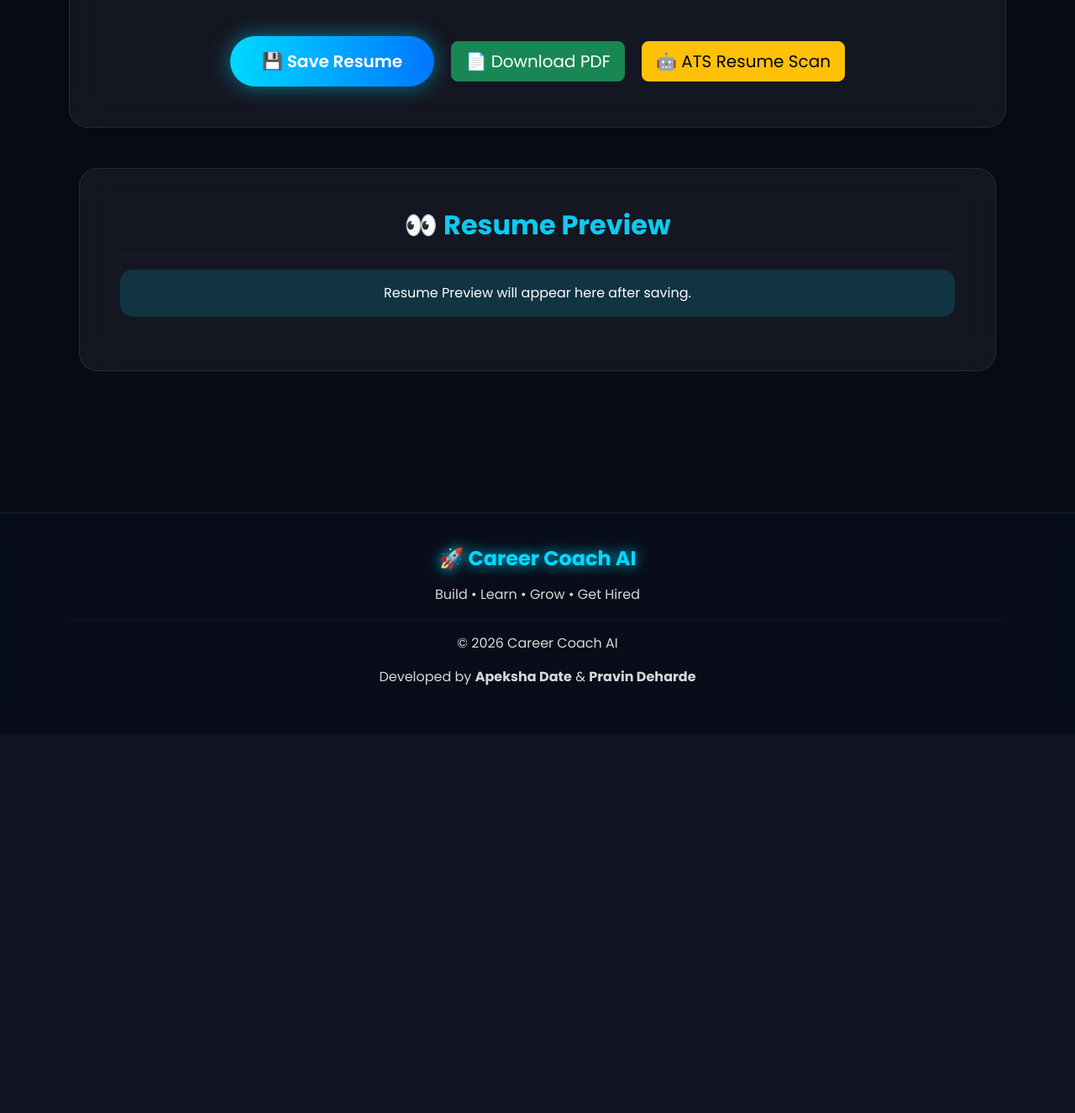
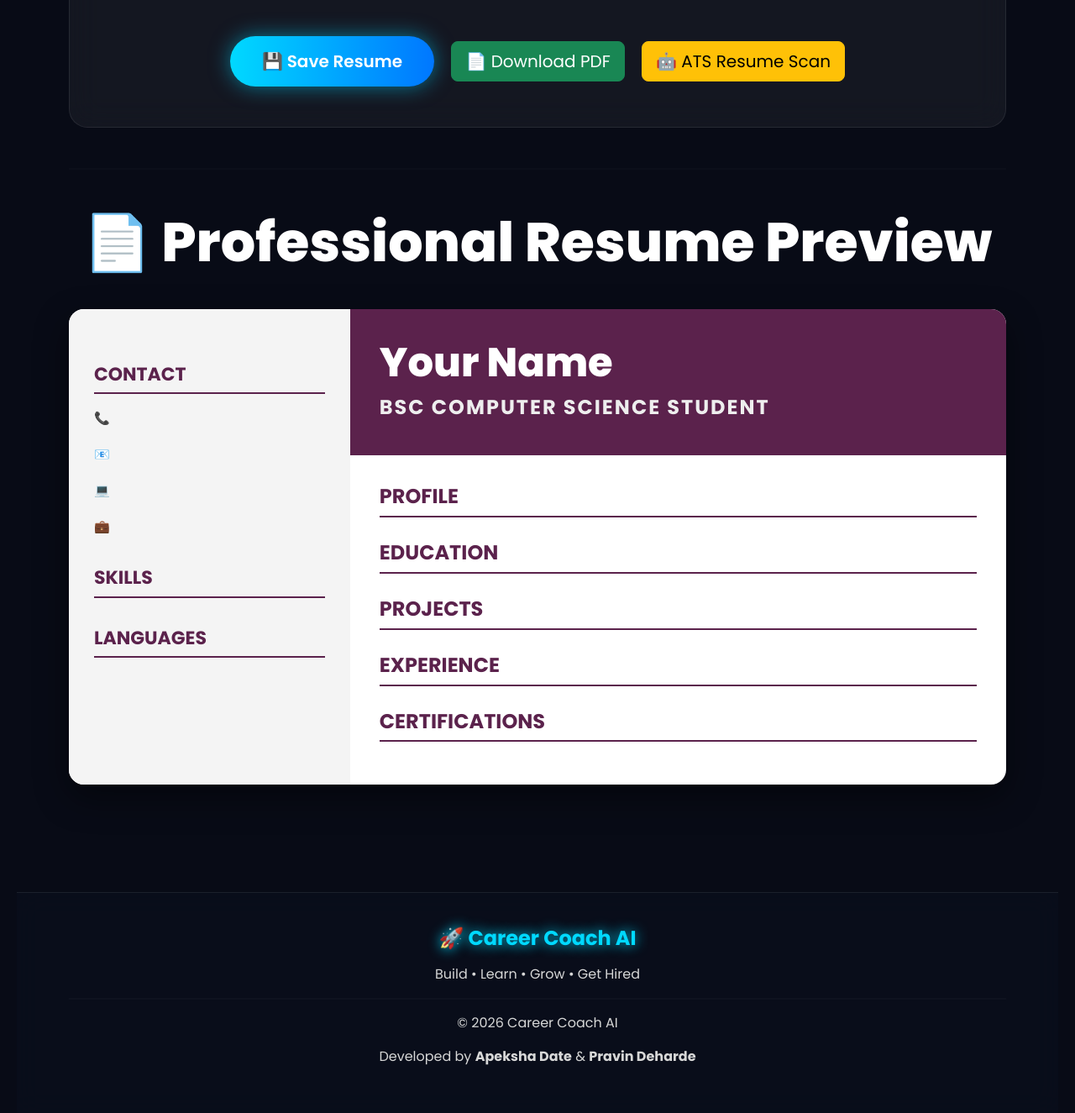
Before and after one commit to pravin-deharde/career-coach, a Flask app: page /resume in a window 1280 px wide. Shown: the part 1694-3019 px from the top of the page at 84% size. Before the commit the page ends 2510 px from the top, so only its background shows below. Run offline with Flask 3, Linux system fonts and the light colour scheme; the visitor is signed in with stand-in values (Sample User, id 1); some libraries are stand-ins or nearby versions.

Commit message:
updated career coach project

```diff
--- a/app.py
+++ b/app.py
@@ -3,6 +3,16 @@
     request,
     redirect,
     flash
+)
+from reportlab.lib import colors
+from reportlab.lib.enums import TA_CENTER
+from reportlab.lib.styles import getSampleStyleSheet, ParagraphStyle
+from reportlab.platypus import (
+    SimpleDocTemplate,
+    Paragraph,
+    Spacer,
+    Table,
+    TableStyle,
 )
 from roadmap_data import roadmaps
 from database import db
@@ -323,7 +333,7 @@
         "resume.html",
         resume=resume
     )
-@app.route("/resume/analyze", methods=["POST"])
+@app.route("/resume/analyze", methods=["GET","POST"])
 def analyze_resume():
 
     if "user_id" not in session:
@@ -543,98 +553,99 @@
 
     buffer = BytesIO()
 
-    doc = SimpleDocTemplate(buffer)
+    doc = SimpleDocTemplate(
+        buffer,
+        rightMargin=30,
+        leftMargin=30,
+        topMargin=30,
+        bottomMargin=30
+    )
 
     styles = getSampleStyleSheet()
+
+    title_style = ParagraphStyle(
+        "TitleStyle",
+        parent=styles["Heading1"],
+        fontSize=24,
+        alignment=TA_CENTER,
+        textColor=colors.HexColor("#1565C0"),
+        spaceAfter=20,
+    )
+
+    heading_style = ParagraphStyle(
+        "HeadingStyle",
+        parent=styles["Heading2"],
+        fontSize=14,
+        textColor=colors.white,
+        backColor=colors.HexColor("#1565C0"),
+        leftIndent=5,
+        spaceBefore=10,
+        spaceAfter=8,
+    )
+
+    normal_style = ParagraphStyle(
+        "NormalStyle",
+        parent=styles["BodyText"],
+        fontSize=11,
+        leading=18,
+        spaceAfter=6,
+    )
 
     story = []
 
     story.append(
-        Paragraph("<b><font size=20>Professional Resume</font></b>", styles["Title"])
+        Paragraph("Professional Resume", title_style)
     )
 
-    story.append(
-        Paragraph(f"<b>Name:</b> {resume.name}", styles["Heading2"])
-    )
+    info = [
+        ["👤 Name", resume.name or "-"],
+        ["📧 Email", resume.email or "-"],
+        ["📱 Phone", resume.phone or "-"],
+        ["🌐 GitHub", resume.github or "-"],
+        ["💼 LinkedIn", resume.linkedin or "-"],
+    ]
+
+    table = Table(info, colWidths=[120, 330])
+
+    table.setStyle(TableStyle([
+        ("GRID", (0,0), (-1,-1), 0.5, colors.grey),
+        ("BACKGROUND", (0,0), (0,-1), colors.HexColor("#1565C0")),
+        ("TEXTCOLOR", (0,0), (0,-1), colors.white),
+        ("BACKGROUND", (1,0), (1,-1), colors.whitesmoke),
+        ("BOTTOMPADDING", (0,0), (-1,-1), 8),
+        ("TOPPADDING", (0,0), (-1,-1), 8),
+    ]))
+
+    story.append(table)
+    story.append(Spacer(1,15))
+
+    story.append(Paragraph("Professional Summary", heading_style))
+    story.append(Paragraph(resume.summary or "-", normal_style))
+
+    story.append(Paragraph("Education", heading_style))
+    story.append(Paragraph(resume.education or "-", normal_style))
+
+    story.append(Paragraph("Skills", heading_style))
+    story.append(Paragraph(resume.skills or "-", normal_style))
+
+    story.append(Paragraph("Projects", heading_style))
+    story.append(Paragraph(resume.projects or "-", normal_style))
+    story.append(Paragraph("Experience", heading_style))
+    story.append(Paragraph(resume.experience or "-", normal_style))
+
+    story.append(Paragraph("Certifications", heading_style))
+    story.append(Paragraph(resume.certifications or "-", normal_style))
+
+    story.append(Paragraph("Languages", heading_style))
+    story.append(Paragraph(resume.languages or "-", normal_style))
+
+    story.append(Spacer(1, 20))
 
     story.append(
-        Paragraph(f"<b>Email:</b> {resume.email}", styles["Normal"])
-    )
-
-    story.append(
-        Paragraph(f"<b>Phone:</b> {resume.phone}", styles["Normal"])
-    )
-
-    story.append(
-        Paragraph("<br/><b>Professional Summary</b>", styles["Heading2"])
-    )
-
-    story.append(
-        Paragraph(resume.summary or "-", styles["Normal"])
-    )
-
-    story.append(
-        Paragraph("<br/><b>Education</b>", styles["Heading2"])
-    )
-
-    story.append(
-        Paragraph(resume.education or "-", styles["Normal"])
-    )
-
-    story.append(
-        Paragraph("<br/><b>Skills</b>", styles["Heading2"])
-    )
-
-    story.append(
-        Paragraph(resume.skills or "-", styles["Normal"])
-    )
-
-    story.append(
-        Paragraph("<br/><b>Projects</b>", styles["Heading2"])
-    )
-
-    story.append(
-        Paragraph(resume.projects or "-", styles["Normal"])
-    )
-
-    story.append(
-        Paragraph("<br/><b>Experience</b>", styles["Heading2"])
-    )
-
-    story.append(
-        Paragraph(resume.experience or "-", styles["Normal"])
-    )
-
-    story.append(
-        Paragraph("<br/><b>Certifications</b>", styles["Heading2"])
-    )
-
-    story.append(
-        Paragraph(resume.certifications or "-", styles["Normal"])
-    )
-
-    story.append(
-        Paragraph("<br/><b>Languages</b>", styles["Heading2"])
-    )
-
-    story.append(
-        Paragraph(resume.languages or "-", styles["Normal"])
-    )
-
-    story.append(
-        Paragraph("<br/><b>GitHub</b>", styles["Heading2"])
-    )
-
-    story.append(
-        Paragraph(resume.github or "-", styles["Normal"])
-    )
-
-    story.append(
-        Paragraph("<br/><b>LinkedIn</b>", styles["Heading2"])
-    )
-
-    story.append(
-        Paragraph(resume.linkedin or "-", styles["Normal"])
+        Paragraph(
+            "<font color='#1565C0'><b>Generated by Career Coach AI</b></font>",
+            normal_style
+        )
     )
 
     doc.build(story)
@@ -647,7 +658,6 @@
         download_name="Professional_Resume.pdf",
         mimetype="application/pdf"
     )
-
 @app.route("/resume/scan")
 def resume_scan():
 
--- a/static/css/style.css
+++ b/static/css/style.css
@@ -843,3 +843,133 @@
 }
 
 }
+select {
+    width: 100%;
+    padding: 12px;
+    background: #1b1f3a;
+    color: #ffffff;
+    border: 2px solid #00e5ff;
+    border-radius: 10px;
+    font-size: 16px;
+    outline: none;
+}
+
+select:focus {
+    border-color: #00ffff;
+    box-shadow: 0 0 10px #00e5ff;
+}
+
+option {
+    background: #1b1f3a;
+    color: #ffffff;
+}
+/* ==============================
+PROFESSIONAL RESUME PREVIEW
+==============================*/
+
+.resume-preview{
+    display:flex;
+    background:#ffffff;
+    color:#222;
+    border-radius:18px;
+    overflow:hidden;
+    margin-top:40px;
+    box-shadow:0 15px 40px rgba(0,0,0,.45);
+}
+
+.resume-left{
+    width:30%;
+    background:#f4f4f4;
+    padding:30px;
+}
+
+.resume-photo{
+    width:170px;
+    height:170px;
+    border-radius:50%;
+    object-fit:cover;
+    display:block;
+    margin:auto;
+    border:5px solid #5b224c;
+}
+
+.resume-left h3{
+    color:#5b224c;
+    margin-top:35px;
+    margin-bottom:15px;
+    border-bottom:2px solid #5b224c;
+    padding-bottom:8px;
+    font-size:22px;
+    font-weight:700;
+}
+
+.resume-left p{
+    color:#333;
+    line-height:1.8;
+    font-size:15px;
+    word-break:break-word;
+}
+
+.resume-right{
+    width:70%;
+    padding:35px;
+}
+
+.resume-header{
+    background:#5b224c;
+    color:white;
+    padding:35px;
+    margin:-35px -35px 35px -35px;
+}
+
+.resume-header h1{
+    font-size:48px;
+    font-weight:800;
+}
+
+.resume-header h4{
+    margin-top:10px;
+    letter-spacing:2px;
+    color:#eee;
+}
+
+.resume-right h2{
+    color:#5b224c;
+    margin-top:28px;
+    margin-bottom:12px;
+    border-bottom:2px solid #5b224c;
+    padding-bottom:8px;
+    font-size:24px;
+}
+
+.resume-right p{
+    color:#333;
+    font-size:16px;
+    line-height:1.8;
+    white-space:pre-line;
+}
+
+@media(max-width:900px){
+
+.resume-preview{
+display:block;
+}
+
+.resume-left{
+width:100%;
+}
+
+.resume-right{
+width:100%;
+}
+
+.resume-header{
+margin:-35px;
+margin-bottom:30px;
+}
+
+.resume-header h1{
+font-size:34px;
+}
+
+}
--- a/templates/layout.html
+++ b/templates/layout.html
@@ -85,8 +85,7 @@
     </a>
 </li>
         <li><a class="dropdown-item" href="/ai-resume">AI Resume Scanner</a></li>
-        <li><a class="dropdown-item" href="/resume-analysis">Resume Analysis</a></li>
-        <li><a class="dropdown-item" href="/resume-preview">Resume Preview</a></li>
+
     </ul>
 </li>
 
--- a/templates/resume.html
+++ b/templates/resume.html
@@ -390,84 +390,75 @@
 
 </div>
 
-<div class="container mt-5">
+<hr class="my-5">
 
-<div class="feature-card p-5">
-
-<h2 class="text-center text-info">
-
-👀 Resume Preview
-
+<h2 class="text-center hero-title">
+📄 Professional Resume Preview
 </h2>
 
-<hr>
+<div class="resume-preview">
 
-{% if resume %}
+    <div class="resume-left">
 
-<h3>{{ resume.name }}</h3>
+        {% if resume and resume.photo %}
+        <img
+        src="{{ url_for('static', filename='uploads/' + resume.photo) }}"
+        class="resume-photo">
+        {% endif %}
 
-<p>
+        <h3>CONTACT</h3>
 
-📧 {{ resume.email }}
+        <p>📞 {{ resume.phone if resume else "" }}</p>
 
-|
+        <p>📧 {{ resume.email if resume else "" }}</p>
 
-📱 {{ resume.phone }}
+        <p>💻 {{ resume.github if resume else "" }}</p>
 
-</p>
+        <p>💼 {{ resume.linkedin if resume else "" }}</p>
 
-<hr>
+        <h3>SKILLS</h3>
 
-<h4>Professional Summary</h4>
+        <p>{{ resume.skills if resume else "" }}</p>
 
-<p>{{ resume.summary }}</p>
+        <h3>LANGUAGES</h3>
 
-<h4>Education</h4>
+        <p>{{ resume.languages if resume else "" }}</p>
 
-<p>{{ resume.education }}</p>
+    </div>
 
-<h4>Skills</h4>
+    <div class="resume-right">
 
-<p>{{ resume.skills }}</p>
+        <div class="resume-header">
 
-<h4>Projects</h4>
+            <h1>{{ resume.name if resume else "Your Name" }}</h1>
 
-<p>{{ resume.projects }}</p>
+            <h4>BSC COMPUTER SCIENCE STUDENT</h4>
 
-<h4>Experience</h4>
+        </div>
 
-<p>{{ resume.experience }}</p>
+        <h2>PROFILE</h2>
 
-<h4>Certifications</h4>
+        <p>{{ resume.summary if resume else "" }}</p>
 
-<p>{{ resume.certifications }}</p>
+        <h2>EDUCATION</h2>
 
-<h4>Languages</h4>
+        <p>{{ resume.education if resume else "" }}</p>
 
-<p>{{ resume.languages }}</p>
+        <h2>PROJECTS</h2>
 
-<h4>GitHub</h4>
+        <p>{{ resume.projects if resume else "" }}</p>
 
-<p>{{ resume.github }}</p>
+        <h2>EXPERIENCE</h2>
 
-<h4>LinkedIn</h4>
+        <p>{{ resume.experience if resume else "" }}</p>
 
-<p>{{ resume.linkedin }}</p>
+        <h2>CERTIFICATIONS</h2>
 
-{% else %}
+        <p>{{ resume.certifications if resume else "" }}</p>
 
-<div class="alert alert-info text-center">
-
-Resume Preview will appear here after saving.
+    </div>
 
 </div>
 
-{% endif %}
-
-</div>
-
-</div>
-
-</div>
 
 {% endblock %}
```
Also changed, not shown: database/models.py (+43 -1 lines), 3 other files.
